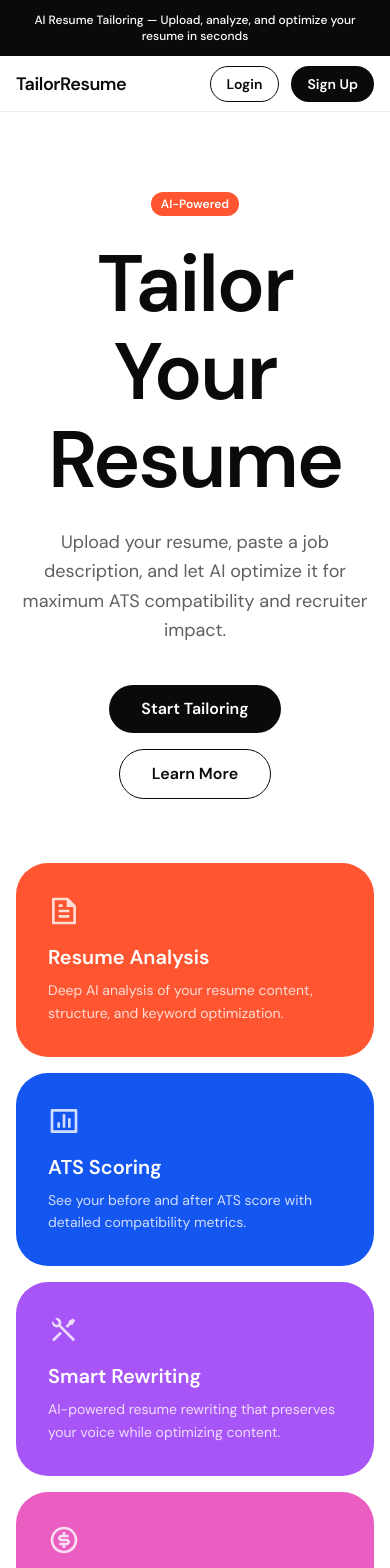
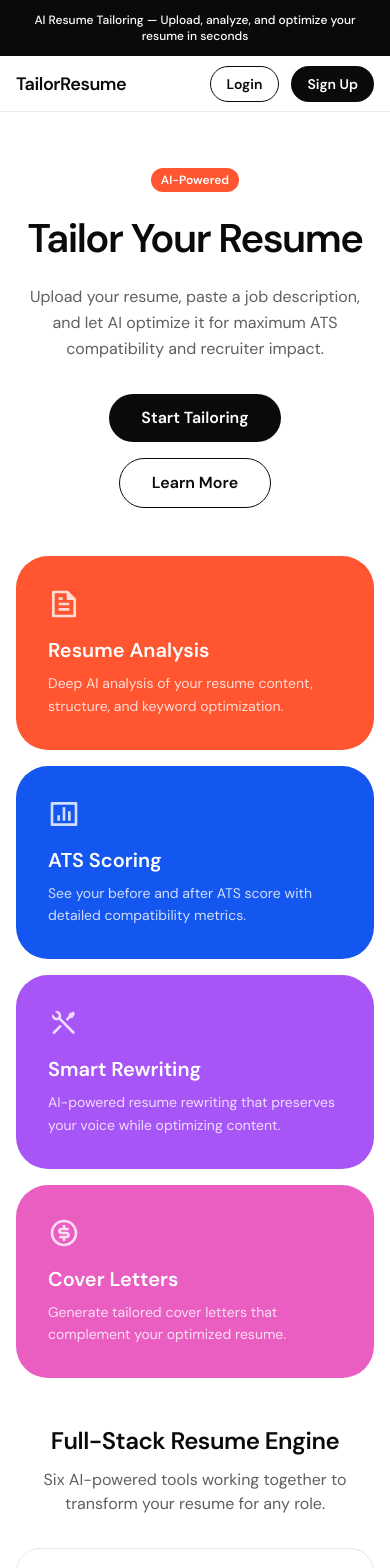
Before and after one commit to baseergroot/tailor-resume, a Next.js app: page / in a window 390 px wide. Shown: the top 1568 px of the page. Built offline with nearby package versions, Linux system fonts and the light colour scheme; no server answers.

Commit message:
feat: update global styles and improve responsive typography; replace anchor tags with Link component for navigation

```diff
--- a/src/app/globals.css
+++ b/src/app/globals.css
@@ -152,6 +152,10 @@
 }
 
 @layer base {
+  :root {
+    --font-sans: var(--font-dm-sans), ui-sans-serif, system-ui, sans-serif;
+    --font-heading: var(--font-dm-sans), ui-sans-serif, system-ui, sans-serif;
+  }
   * {
     @apply border-border outline-ring/50;
   }
@@ -168,34 +172,34 @@
   /* MiniMax Hero Display */
   .mm-hero-display {
     font-family: var(--font-heading);
-    font-size: 80px;
+    font-size: clamp(40px, 8vw, 80px);
     font-weight: 600;
     line-height: 1.10;
-    letter-spacing: -2px;
+    letter-spacing: -1.5px;
   }
 
   /* MiniMax Display LG */
   .mm-display-lg {
     font-family: var(--font-heading);
-    font-size: 56px;
+    font-size: clamp(32px, 6vw, 56px);
     font-weight: 600;
     line-height: 1.10;
-    letter-spacing: -1.5px;
+    letter-spacing: -1px;
   }
 
   /* MiniMax Heading LG */
   .mm-heading-lg {
     font-family: var(--font-heading);
-    font-size: 40px;
+    font-size: clamp(28px, 5vw, 40px);
     font-weight: 600;
     line-height: 1.20;
-    letter-spacing: -1px;
+    letter-spacing: -0.75px;
   }
 
   /* MiniMax Heading MD */
   .mm-heading-md {
     font-family: var(--font-heading);
-    font-size: 32px;
+    font-size: clamp(24px, 4.5vw, 32px);
     font-weight: 600;
     line-height: 1.25;
     letter-spacing: -0.5px;
@@ -204,7 +208,7 @@
   /* MiniMax Heading SM */
   .mm-heading-sm {
     font-family: var(--font-heading);
-    font-size: 24px;
+    font-size: clamp(20px, 3.5vw, 24px);
     font-weight: 600;
     line-height: 1.30;
   }
--- a/src/app/layout.tsx
+++ b/src/app/layout.tsx
@@ -1,4 +1,5 @@
 import type { Metadata } from "next";
+import Link from "next/link";
 import { DM_Sans, Geist_Mono } from "next/font/google";
 import "./globals.css";
 import { cn } from "@/lib/utils";
@@ -43,21 +44,21 @@ export default function RootLayout({ children }: LayoutProps<"/">) {
           <nav className="sticky top-0 z-50 flex items-center justify-between h-14 sm:h-16 px-4 sm:px-8 bg-mm-canvas border-b border-mm-hairline-soft">
             {/* Left: Logo + Nav Links */}
             <div className="flex items-center gap-8">
-              <a href="/" className="flex items-center gap-2 shrink-0">
+              <Link href="/" className="flex items-center gap-2 shrink-0">
                 <span className="text-lg font-semibold tracking-tight text-mm-ink">
                   TailorResume
                 </span>
-              </a>
+              </Link>
               <div className="hidden md:flex items-center gap-6">
-                <a href="/" className="text-sm font-medium text-mm-steel hover:text-mm-ink transition-colors">
+                <Link href="/" className="text-sm font-medium text-mm-steel hover:text-mm-ink transition-colors">
                   Home
-                </a>
-                <a href="/" className="text-sm font-medium text-mm-steel hover:text-mm-ink transition-colors">
+                </Link>
+                <Link href="/dashboard" className="text-sm font-medium text-mm-steel hover:text-mm-ink transition-colors">
                   Features
-                </a>
-                <a href="/" className="text-sm font-medium text-mm-steel hover:text-mm-ink transition-colors">
+                </Link>
+                <Link href="/dashboard" className="text-sm font-medium text-mm-steel hover:text-mm-ink transition-colors">
                   API
-                </a>
+                </Link>
               </div>
             </div>
 
--- a/src/app/page.tsx
+++ b/src/app/page.tsx
@@ -4,24 +4,25 @@ import {
   RiToolsLine,
   RiMoneyDollarCircleLine,
 } from "@remixicon/react";
+import Link from "next/link";
 
 export default async function Page() {
   return (
     <main className="min-h-screen">
       {/* Hero */}
-      <section className="flex flex-col items-center justify-center text-center px-4 pt-20 pb-16 sm:pt-28 sm:pb-20 max-w-5xl mx-auto">
+      <section className="flex flex-col items-center justify-center text-center px-4 pt-14 pb-12 sm:pt-24 sm:pb-20 max-w-5xl mx-auto">
         <span className="mm-badge mm-badge-new mb-6 text-xs">AI-Powered</span>
         <h1 className="mm-hero-display text-mm-ink max-w-4xl mx-auto mb-6">
           Tailor Your Resume
         </h1>
-        <p className="text-lg sm:text-xl text-mm-steel max-w-2xl mx-auto mb-10 leading-relaxed">
+        <p className="text-base sm:text-xl text-mm-steel max-w-2xl mx-auto mb-8 sm:mb-10 leading-relaxed">
           Upload your resume, paste a job description, and let AI optimize it for
           maximum ATS compatibility and recruiter impact.
         </p>
         <div className="flex flex-col sm:flex-row items-center gap-4">
-          <a href="/dashboard" className="mm-btn mm-btn-primary px-8 py-3 text-base">
+          <Link href="/dashboard" className="mm-btn mm-btn-primary px-8 py-3 text-base">
             Start Tailoring
-          </a>
+          </Link>
           <a href="#features" className="mm-btn mm-btn-secondary px-8 py-3 text-base">
             Learn More
           </a>
@@ -29,8 +30,8 @@ export default async function Page() {
       </section>
 
       {/* Feature Cards */}
-      <section id="features" className="max-w-6xl mx-auto px-4 sm:px-8 pb-20">
-        <div className="grid grid-cols-1 sm:grid-cols-2 lg:grid-cols-4 gap-4">
+<section id="features" className="max-w-6xl mx-auto px-4 sm:px-8 pb-12 sm:pb-20">
+          <div className="grid grid-cols-1 sm:grid-cols-2 lg:grid-cols-4 gap-4">
           <div className="mm-card-coral">
             <RiFileTextLine className="w-8 h-8 mb-4 opacity-80" />
             <h3 className="text-xl font-semibold mb-2">Resume Analysis</h3>
@@ -66,11 +67,11 @@ export default async function Page() {
       </section>
 
       {/* AI Product Matrix */}
-      <section className="max-w-6xl mx-auto px-4 sm:px-8 pb-20">
+      <section className="max-w-6xl mx-auto px-4 sm:px-8 pb-12 sm:pb-20">
         <h2 className="mm-heading-md text-mm-ink text-center mb-3">
           Full-Stack Resume Engine
         </h2>
-        <p className="text-mm-steel text-center mb-10 max-w-xl mx-auto">
+        <p className="text-mm-steel text-center mb-8 sm:mb-10 mx-auto">
           Six AI-powered tools working together to transform your resume for any role.
         </p>
         <div className="grid grid-cols-1 sm:grid-cols-2 lg:grid-cols-3 gap-4">
@@ -90,15 +91,15 @@ export default async function Page() {
         </div>
       </section>
 
-      {/* CTA Strip */}
-      <section className="mm-card-coral mx-4 sm:mx-8 mb-20 text-center py-12 px-6">
+{/* CTA Strip */}
+        <section className="mm-card-coral mx-4 sm:mx-8 mb-12 sm:mb-20 text-center py-10 sm:py-12 px-6">
         <h2 className="mm-heading-md mb-4">Ready to Optimize Your Resume?</h2>
-        <p className="text-sm opacity-80 mb-6 max-w-lg mx-auto">
+        <p className="text-sm opacity-80 mb-6 mx-auto ">
           Get AI-powered analysis, ATS scoring, and a tailored resume in under a minute.
         </p>
-        <a href="/dashboard" className="mm-btn mm-btn-tertiary px-8 py-3 text-base">
+        <Link href="/dashboard" className="mm-btn mm-btn-tertiary px-8 py-3 text-base">
           Start Now — It&apos;s Free
-        </a>
+        </Link>
       </section>
 
       {/* Stats Strip */}
@@ -132,7 +133,7 @@ export default async function Page() {
               <h4 className="text-sm font-medium mb-3">Product</h4>
               <ul className="space-y-2">
                 <li><a href="#features" className="text-sm text-mm-muted hover:text-white transition-colors">Features</a></li>
-                <li><a href="/dashboard" className="text-sm text-mm-muted hover:text-white transition-colors">Get Started</a></li>
+                <li><Link href="/dashboard" className="text-sm text-mm-muted hover:text-white transition-colors">Get Started</Link></li>
               </ul>
             </div>
             <div>
```
Also changed, not shown: 1 other file (tests, documents, lock files or other folders).
